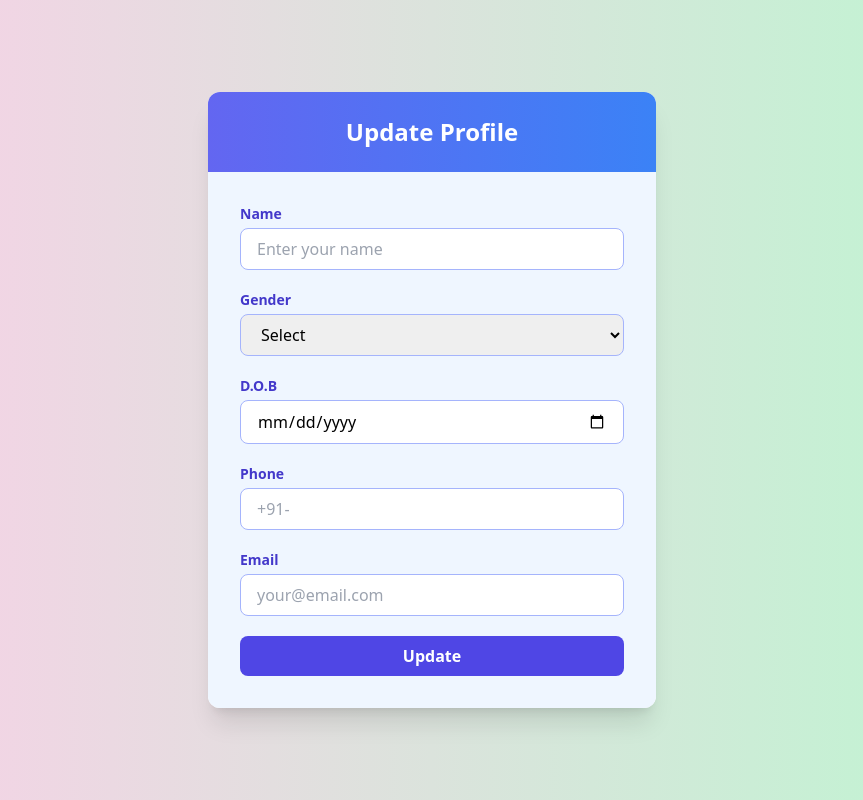
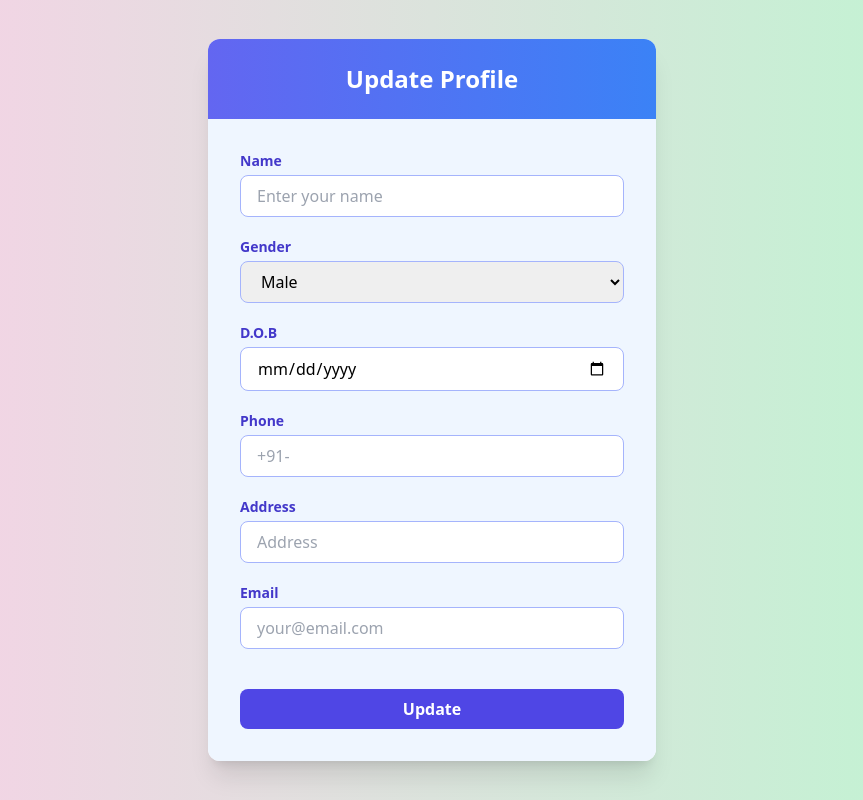
Before and after one commit to Mainak-Kundu00/Carina, a CodeIgniter 4 app: the page made by Project/app/Views/profile_edit.php in a window 1280 px wide. Shown: the whole page, without its empty margins (208-1071 px from the left). Run offline with PHP 8.4 and a stand-in for CodeIgniter, Linux system fonts and the light colour scheme; the template is opened without the code that fills it, so the values that code supplies are empty; some libraries are stand-ins or nearby versions.

Commit message:
profile fully functional

```diff
--- a/Project/app/Config/Routes.php
+++ b/Project/app/Config/Routes.php
@@ -35,6 +35,8 @@ $routes->post('sign_in', 'Create_user::login');
 $routes->post('add_product', 'Admin_product::index');
 $routes->post('delete_product', 'Admin_product::delete');
 $routes->post('update_product', 'Admin_product::update');
+$routes->post('profile_edit', 'Create_user::update_user');
+
 
 
 $routes->get('dbtest', 'DbTest::index');
--- a/Project/app/Views/profile_edit.php
+++ b/Project/app/Views/profile_edit.php
@@ -14,42 +14,62 @@
       <h2 class="text-2xl font-bold">Update Profile</h2>
     </div>
 
+     <?php
+        if(session()->getFlashdata('profile_update') !== NULL):?>
+        <span style="color: red;">
+          <?= session()->getFlashdata('profile_update'); ?>
+          </span>
+            <br>
+    <?php endif?>
+
     <!-- Form -->
-    <form class="p-6 sm:p-8 bg-blue-50 rounded-b-xl space-y-5">
+    <?= form_open('');?>
+      <div class="p-6 sm:p-8 bg-blue-50 rounded-b-xl space-y-5">
         <div>
           <label class="block text-sm font-semibold text-indigo-700 mb-1" for="name">Name</label>
-        <input type="text" id="name" placeholder="Enter your name" class="w-full px-4 py-2 border border-indigo-300 rounded-lg focus:outline-none focus:ring-2 focus:ring-indigo-400" />
+          <input type="text" id="name" name="name" value="<?= old('name') ?>"   placeholder="Enter your name" class="w-full px-4 py-2 border border-indigo-300 rounded-lg focus:outline-none focus:ring-2 focus:ring-indigo-400" />
         </div>
 
         <div>
           <label class="block text-sm font-semibold text-indigo-700 mb-1" for="gender">Gender</label>
-        <select id="gender" class="w-full px-4 py-2 border border-indigo-300 rounded-lg focus:outline-none focus:ring-2 focus:ring-indigo-400">
-          <option value="">Select</option>
-          <option>Female</option>
-          <option>Male</option>
-          <option>Other</option>
+          <select id="gender" name="gender" value="<?= old('gender') ?>"   class="w-full px-4 py-2 border border-indigo-300 rounded-lg focus:outline-none focus:ring-2 focus:ring-indigo-400">
+            <?php
+              $gender=array("Male","Female","Other");
+              foreach($gender as $g): ?>
+                <option><?= $g?></option>
+            <?php endforeach?>
           </select>
         </div>
 
         <div>
           <label class="block text-sm font-semibold text-indigo-700 mb-1" for="dob">D.O.B</label>
-        <input type="date" id="dob" class="w-full px-4 py-2 border border-indigo-300 rounded-lg focus:outline-none focus:ring-2 focus:ring-indigo-400" />
+          <input type="date" id="dob" name="dob" value="<?= old('dob') ?>"   class="w-full px-4 py-2 border border-indigo-300 rounded-lg focus:outline-none focus:ring-2 focus:ring-indigo-400" />
         </div>
 
         <div>
-        <label class="block text-sm font-semibold text-indigo-700 mb-1" for="phone">Phone</label>
-        <input type="tel" id="phone" placeholder="+91-" class="w-full px-4 py-2 border border-indigo-300 rounded-lg focus:outline-none focus:ring-2 focus:ring-indigo-400" />
+          <label class="block text-sm font-semibold text-indigo-700 mb-1" for="ph_no">Phone</label>
+          <input type="tel" id="ph_no" name="ph_no" value="<?= old('ph_no') ?>"   placeholder="+91-" class="w-full px-4 py-2 border border-indigo-300 rounded-lg focus:outline-none focus:ring-2 focus:ring-indigo-400" />
+        </div>
+
+        <div class="relative">
+          <label class="block text-sm font-semibold text-indigo-700 mb-1" for="address">Address</label>
+          <input type="text" name="address" value="<?= old('address') ?>" placeholder="Address" class="w-full px-4 py-2 border border-indigo-300 rounded-lg focus:outline-none focus:ring-2 focus:ring-indigo-400">
         </div>
 
         <div>
           <label class="block text-sm font-semibold text-indigo-700 mb-1" for="email">Email</label>
-        <input type="email" id="email" placeholder="your@email.com" class="w-full px-4 py-2 border border-indigo-300 rounded-lg focus:outline-none focus:ring-2 focus:ring-indigo-400" />
+          <input type="email" id="email" name="email" value="<?= old('email') ?>"   placeholder="your@email.com" class="w-full px-4 py-2 border border-indigo-300 rounded-lg focus:outline-none focus:ring-2 focus:ring-indigo-400" />
+        </div>
+
+        <div style="color: red;">
+          <?= validation_list_errors() ?>
         </div>
 
         <button type="submit" class="w-full bg-indigo-600 hover:bg-indigo-700 text-white font-semibold py-2 px-4 rounded-lg transition">
           Update
         </button>
-    </form>
+      </div>
+    <?= form_close();?>
   </div>
 
 </body>
--- a/Project/app/Views/sign_up.php
+++ b/Project/app/Views/sign_up.php
@@ -43,7 +43,7 @@
 
                 <div class="relative">
                     <span class="absolute left-3 top-3 text-gray-400">⚤</span>
-                    <select name="gender" value="<?= old('gemder') ?>" class="w-full px-10 py-2 border rounded-md focus:outline-none focus:ring-2 focus:ring-blue-400">
+                    <select name="gender" value="<?= old('gender') ?>" class="w-full px-10 py-2 border rounded-md focus:outline-none focus:ring-2 focus:ring-blue-400">
                      <?php
                      $gender=array("Male","Female","Other");
                      foreach($gender as $g): ?>
```
Also changed, not shown: Project/app/Controllers/Create_user.php (+24 -0 lines), Project/app/Controllers/Home.php (+25 -2 lines), Project/app/Models/Users_model.php (+27 -0 lines), Project/app/Views/profile.php (+11 -5 lines). Lines whose indentation alone changed are shown as unchanged.
